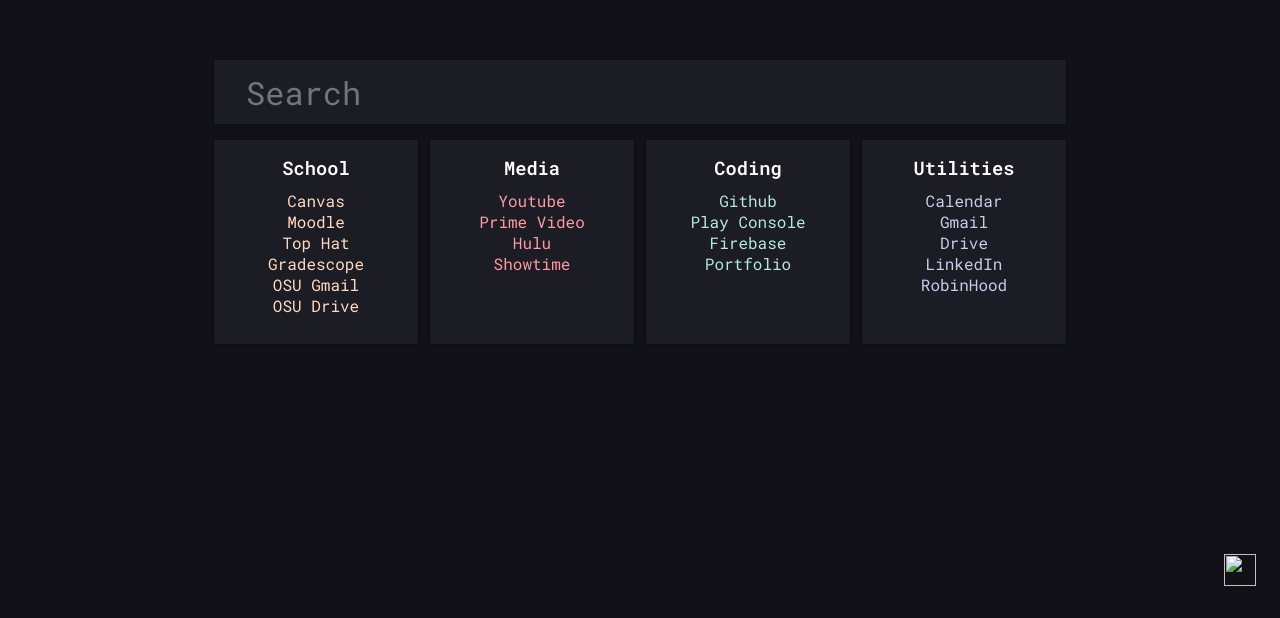
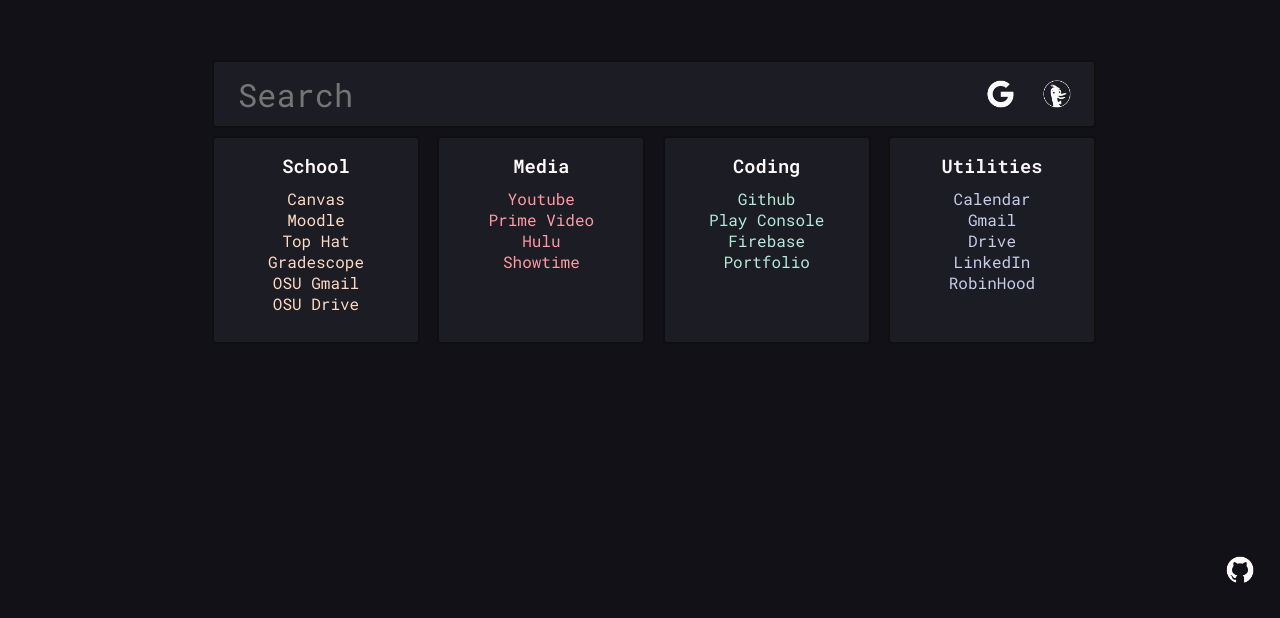
Before and after one commit to akhilsukh/HomePage, a plain HTML site: page src/index.html in a window 1280 px wide. Shown: the part 190-808 px from the top of the page. Drawn offline with Linux system fonts and the light colour scheme.

Commit message:
Added search engine buttons

```diff
--- a/src/index.html
+++ b/src/index.html
@@ -14,6 +14,12 @@
     <div class="search-bar">
       <input class="search-text" id="search-id" placeholder="Search">
       </input>
+      <div class="search-sources">
+        <a><img class="search-images" id="google" src="images/google.png"></a>
+      </div>
+      <div class="search-sources">
+        <a><img class="search-images" id="duck" src="images/duck.png"></a>
+      </div>
     </div>
     <div class="topic-container">
       <div class="topic">
@@ -62,7 +68,7 @@
     </div>
   </div>
   <div class="fab">
-    <a href="https://github.com/akhilsukh01/HomePage"><img class="fab-image" src="github.png"></a>
+    <a href="https://github.com/akhilsukh01/HomePage"><img class="fab-image" src="images/github.png"></a>
   </div>
 </body>
 
--- a/src/index.js
+++ b/src/index.js
@@ -1,7 +1,10 @@
 window.onload = function () {
     var search = document.getElementById('search-id')
+    var google = document.getElementById('google')
+    var duck = document.getElementById('duck')
 
     search.addEventListener("keyup", function (event) {
+        //search.focus() puts the cursor in the input field
         search.focus()
         if (event.keyCode === 13) {
             event.preventDefault()
@@ -15,4 +18,24 @@
         }
     });
 
+    google.addEventListener("click", function (event) {
+        if (search.value === '') {
+            search.placeholder = "Try Entering Text"
+        }
+        else {
+            var searchQuery = "http://www.google.com/search?q=" + search.value
+            window.location.href = searchQuery
+        }
+    })
+
+    duck.addEventListener("click", function (event) {
+        if (search.value === '') {
+            search.placeholder = "Try Entering Text"
+        }
+        else {
+            var searchQuery = "https://duckduckgo.com/?q=" + search.value
+            window.location.href = searchQuery
+        }
+    })
+
 }
--- a/src/style.css
+++ b/src/style.css
@@ -21,27 +21,48 @@
 
 .search-bar{
   /* margin-top: auto; */
+  width: 100%;
+  min-width: min-content;
+  size: 8em;
   display: flex;
   min-width: inherit;
   justify-content: center;
+  background-color: #1c1c24;
+  border: #0f0f0f solid 2px;
+  border-radius: 4px;
+  margin-bottom: 8px;
+  margin: 4px;
+  padding: 0 0.5em;
+}
+
+.search-sources{
+  height: inherit;
+  width: 3em;
+  padding: 0.5em;
+  display: flex;
+  flex-direction: column;
+  align-items: center;
+  justify-content: center;
+}
+
+.search-images{
+  margin: auto;
+  height: 2em;
+  width: 2em;
+  cursor: pointer;
 }
 
 .search-text{
   font-family: 'Roboto Mono';
-  padding: 1em;
+  width: 100%;
+  padding: 0 0.5em;
+  height: 2em;
   display: block;
   background-color: #1c1c24;
-  border: #0f0f0f solid 2px;
-  border-radius: 4px;
-  outline: none;
+  border: none;
+  /* outline: none; */
   font-size: 2em;
   color: snow;
-  width: 100%;
-  min-width: min-content;
-  height: 2em;
-  size: 8em;
-  margin: 4px;
-  margin-bottom: 8px;
 }
 
 .topic-container {
```
